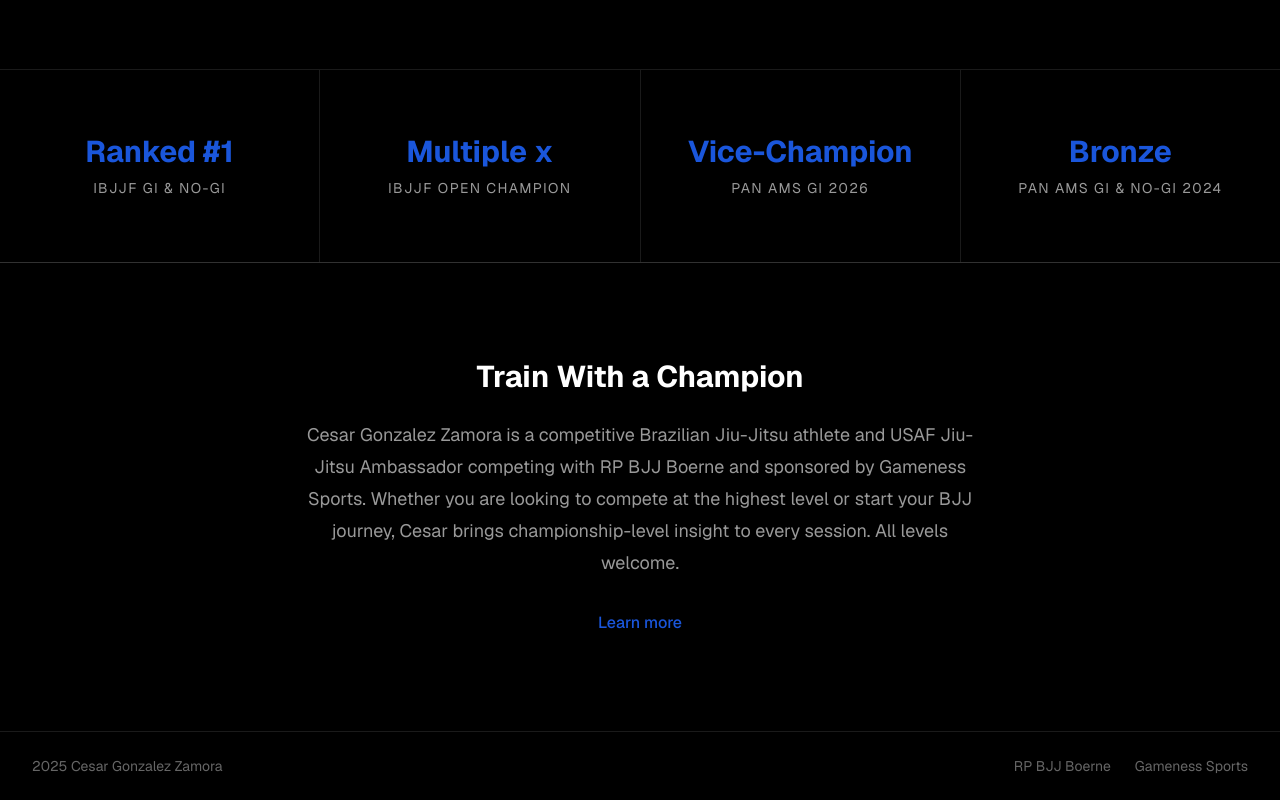
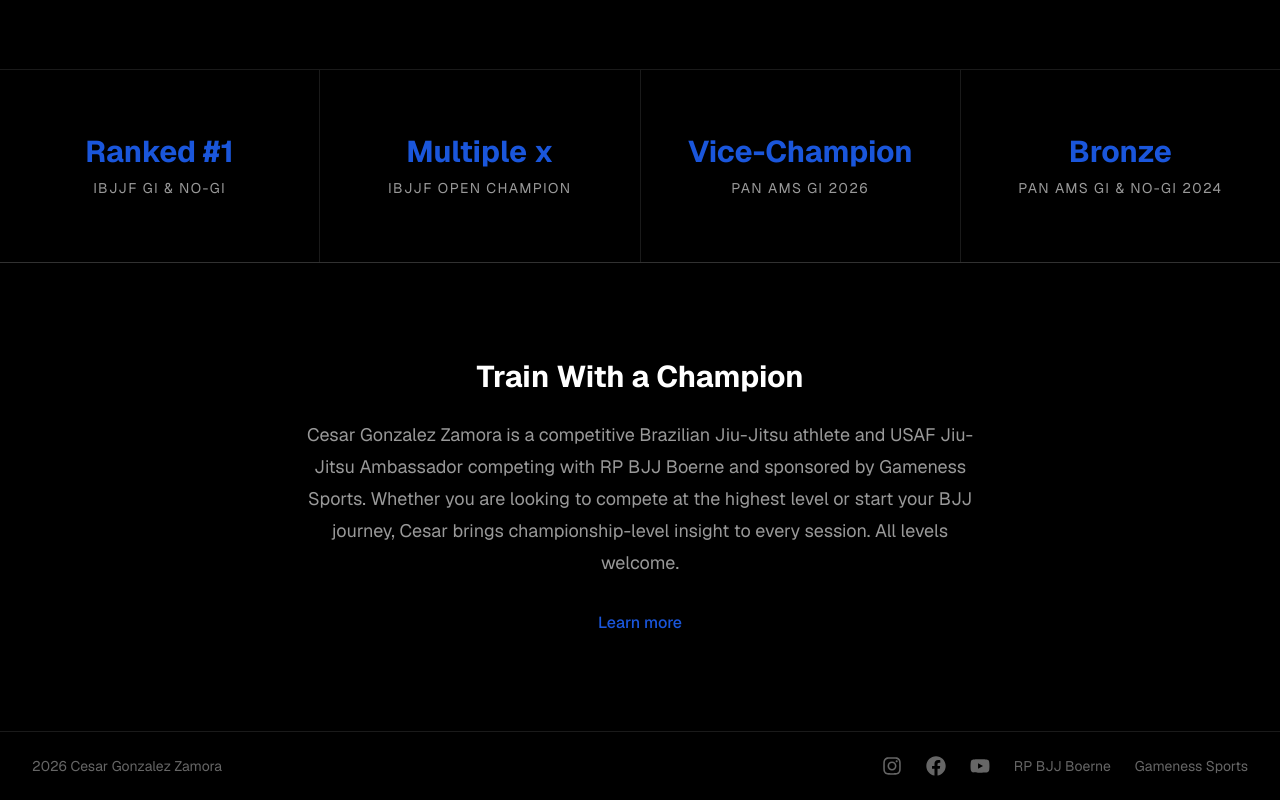
Before and after one commit to akays89/jujitsu-site, a Next.js app: page / in a window 1280 px wide. Shown: the part 668-1468 px from the top of the page. Built offline with nearby package versions, Linux system fonts and the light colour scheme.

Commit message:
update footer with 2026, social media icons and Instagram links

```diff
--- a/app/page.tsx
+++ b/app/page.tsx
@@ -1,4 +1,5 @@
 import Image from "next/image";
+import { FaInstagram, FaFacebook, FaYoutube } from "react-icons/fa";
 
 export default function Home() {
   return (
@@ -126,8 +127,32 @@ export default function Home() {
 
       {/* FOOTER */}
       <footer className="flex items-center justify-between px-8 py-6 text-white/40 text-sm">
-        <span>2025 Cesar Gonzalez Zamora</span>
+        <span>2026 Cesar Gonzalez Zamora</span>
         <div className="flex gap-6">
+          <a
+            href="https://www.instagram.com/acai_bolo"
+            target="_blank"
+            rel="noopener noreferrer"
+            className="hover:text-white transition-colors text-xl"
+          >
+            <FaInstagram />
+          </a>
+          <a
+            href="https://www.facebook.com/cesar.i.zamora"
+            target="_blank"
+            rel="noopener noreferrer"
+            className="hover:text-white transition-colors text-xl"
+          >
+            <FaFacebook />
+          </a>
+          <a
+            href="https://www.youtube.com/user/drizzlybadboy"
+            target="_blank"
+            rel="noopener noreferrer"
+            className="hover:text-white transition-colors text-xl"
+          >
+            <FaYoutube />
+          </a>
           <a
             href="https://www.instagram.com/rpbjj_boerne"
             target="_blank"
--- a/package.json
+++ b/package.json
@@ -11,7 +11,8 @@
   "dependencies": {
     "next": "16.2.6",
     "react": "19.2.4",
-    "react-dom": "19.2.4"
+    "react-dom": "19.2.4",
+    "react-icons": "^5.6.0"
   },
   "devDependencies": {
     "@tailwindcss/postcss": "^4",
```
Also changed, not shown: 1 other file (tests, documents, lock files or other folders).
